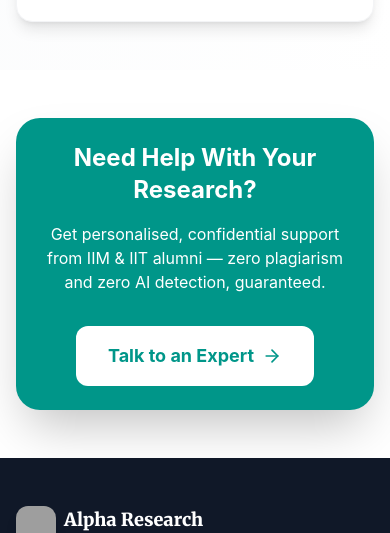
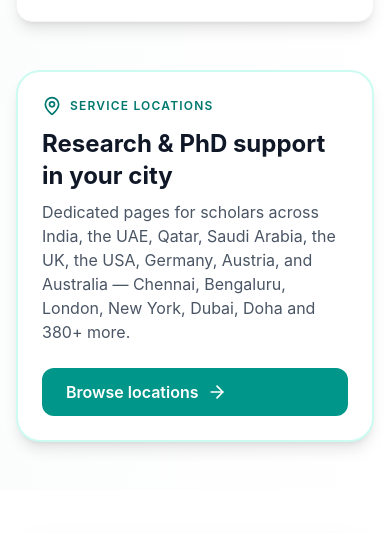
Before and after one commit to Philip-V12/Alpha-Research-, a React (Vite) app: page /blog in a window 390 px wide. Shown: the part 11428-11961 px from the top of the page. Built offline with nearby package versions, Linux system fonts and the light colour scheme; grey boxes are pictures that could not be loaded.

Commit message:
Update Blog.tsx

```diff
--- a/src/app/pages/Blog.tsx
+++ b/src/app/pages/Blog.tsx
@@ -1,5 +1,5 @@
 import { Link } from 'react-router';
-import { ArrowRight, Clock, BookOpen } from 'lucide-react';
+import { ArrowRight, Clock, BookOpen, MapPin } from 'lucide-react';
 import { Seo } from '../components/Seo';
 import { ImageWithFallback } from '../components/figma/ImageWithFallback';
 import { SITE_NAME, SITE_URL } from '../seo/seo-config';
@@ -7,7 +7,7 @@ import { articles } from '../blog/articles';
 
 const BLOG_TITLE = 'Research & PhD Blog — Thesis, Publication & Academic Guides';
 const BLOG_DESCRIPTION =
-  'Expert guides on PhD thesis help, dissertation writing, research methodology, data analysis, journal publication, and academic editing — with support across Kerala.';
+  'Expert guides on PhD thesis help, dissertation writing, research methodology, data analysis, journal publication, and academic editing — with support across all states of India and worldwide.';
 
 // ItemList structured data so search engines and AI crawlers see the full index.
 const blogJsonLd = {
@@ -106,6 +106,35 @@ export function Blog() {
         </div>
       </section>
 
+      {/* Locations */}
+      <section className="pb-12 md:pb-16">
+        <div className="max-w-6xl mx-auto px-4 sm:px-6 lg:px-8">
+          <Link
+            to="/blog/locations"
+            className="group block bg-white rounded-3xl overflow-hidden shadow-lg border-2 border-teal-100 hover:border-teal-500 hover:shadow-2xl transition"
+          >
+            <div className="p-6 md:p-10 flex flex-col md:flex-row md:items-center gap-6 justify-between">
+              <div>
+                <div className="flex items-center gap-2 text-teal-700 mb-3">
+                  <MapPin className="w-5 h-5" />
+                  <span className="uppercase tracking-widest text-xs font-semibold">Service Locations</span>
+                </div>
+                <h2 className="text-2xl md:text-3xl font-bold text-gray-900 mb-2 group-hover:text-teal-600 transition">
+                  Research & PhD support in your city
+                </h2>
+                <p className="text-gray-600 max-w-2xl">
+                  Dedicated pages for scholars across India, the UAE, Qatar, Saudi Arabia, the UK, the USA,
+                  Germany, Austria, and Australia — Chennai, Bengaluru, London, New York, Dubai, Doha and 380+ more.
+                </p>
+              </div>
+              <span className="inline-flex items-center gap-2 bg-teal-600 text-white px-6 py-3 rounded-xl font-semibold shrink-0 group-hover:bg-teal-700 transition">
+                Browse locations <ArrowRight className="w-5 h-5 group-hover:translate-x-1 transition" />
+              </span>
+            </div>
+          </Link>
+        </div>
+      </section>
+
       {/* CTA */}
       <section className="py-12 md:py-16 bg-white">
         <div className="max-w-4xl mx-auto px-4 sm:px-6 lg:px-8 text-center">
```
